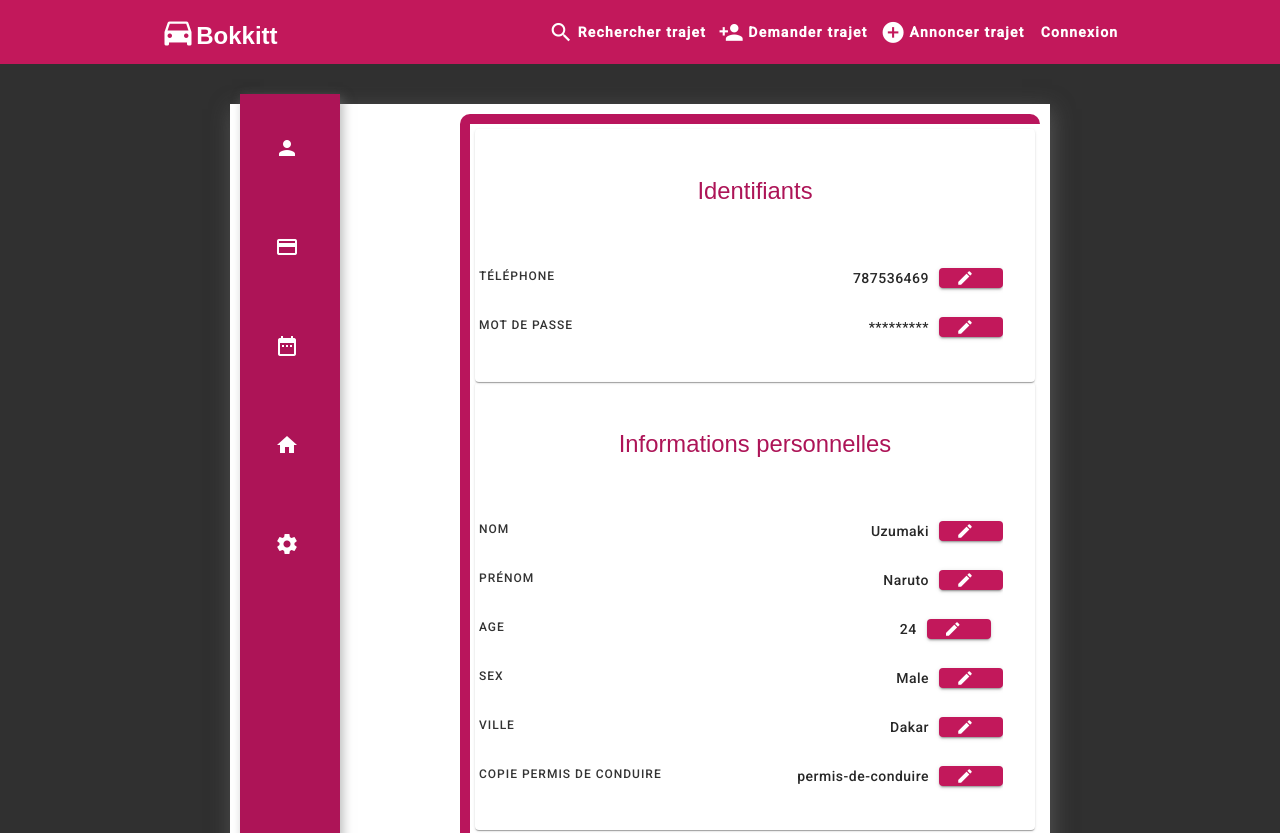
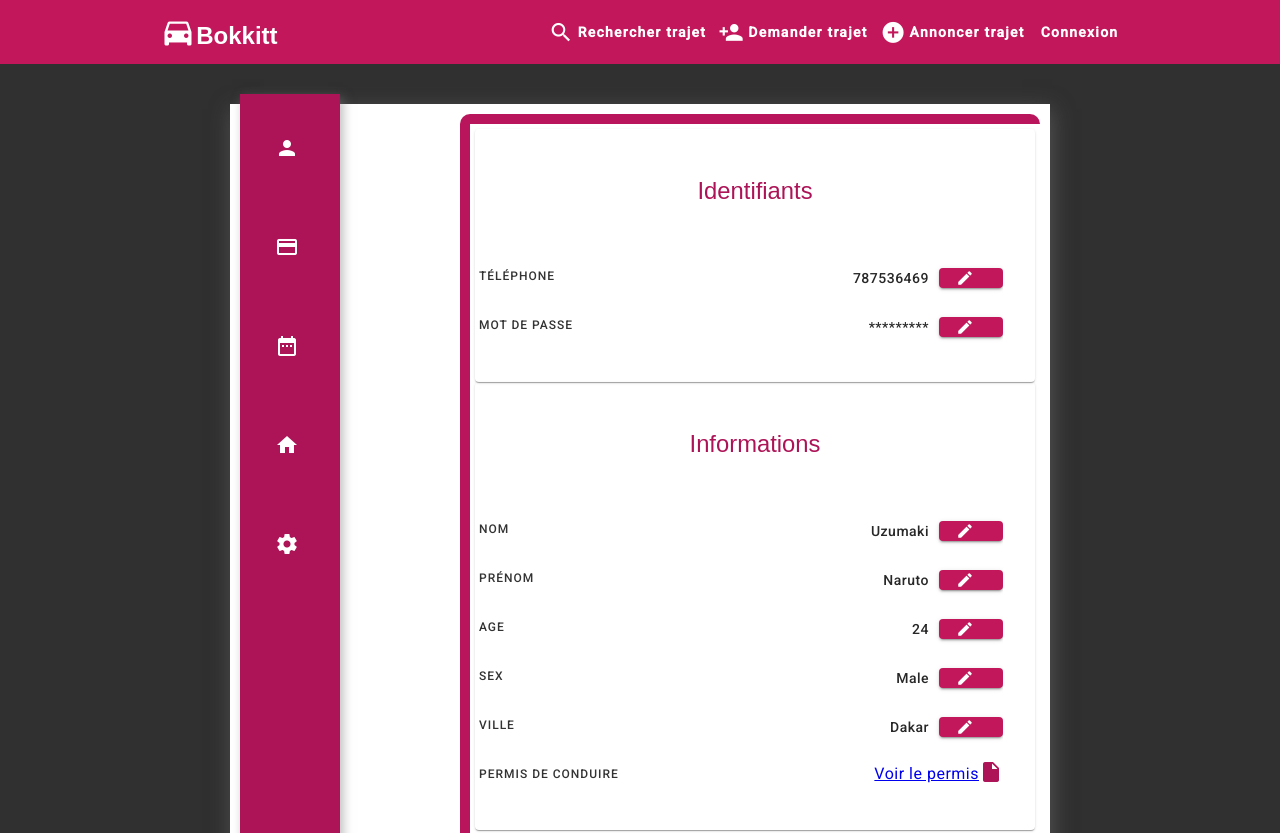
Before and after one commit to mouhamadoudou/Bokkitt-Front, an Angular app: page / in a window 1280 px wide. Shown: the top 833 px of the page. Built offline with nearby package versions, Linux system fonts and the light colour scheme.

Commit message:
feat (dashboard) :

```diff
--- a/src/app/User-infos/dashboard/dashboard.component.css
+++ b/src/app/User-infos/dashboard/dashboard.component.css
@@ -199,6 +199,7 @@ mat-list-item {
 .list-contenair {
   padding-left: 0px;
   display: flex;
+
   flex-direction: row;
   align-items: center;
   color: #272727;
@@ -208,7 +209,17 @@ mat-list-item {
     font-weight: 500;
   }
 
+  div {
+    display: flex;
+
+    flex-direction: row;
+    align-items: center;
+    margin-left: auto;
+
+  }
+
   button {
+
     width: 10px !important;
 
     height: 20px;
@@ -286,3 +297,19 @@ mat-card-content {
     }
   }
 }
+
+.insertLicense {
+  /* float: right; */
+  color:#AD1457;
+  margin-bottom: 4px;
+  margin-left: auto;
+  &:hover {
+    color: #413a3c;
+    transform: scale(1.1);
+    cursor: pointer;
+  }
+}
+
+.insert-licence-contanair {
+  margin-bottom: 17px;
+}
--- a/src/app/User-infos/dashboard/dashboard.component.html
+++ b/src/app/User-infos/dashboard/dashboard.component.html
@@ -41,13 +41,15 @@
                                 <h2>
                                     Téléphone
                                 </h2>
+                                <div>
                                     <p>
                                         787536469
                                     </p>
-
                                     <button mat-raised-button color="primary">
                                         <mat-icon>edit</mat-icon>
                                     </button>
+                                </div>
+
                             </div>
 
                         </mat-list-item>
@@ -58,6 +60,8 @@
                                 <h2>
                                     Mot de passe
                                 </h2>
+                                <div>
+
                                     <p>
                                         *********
                                     </p>
@@ -65,6 +69,8 @@
                                     <button mat-raised-button color="primary">
                                         <mat-icon>edit</mat-icon>
                                     </button>
+                                </div>
+
                             </div>
                         </mat-list-item>
                         <mat-divider></mat-divider>
@@ -75,17 +81,17 @@
             <mat-card class="card-2">
                 <mat-card-header>
                     <h1>
-                        Informations personnelles
+                        Informations
                     </h1>
                 </mat-card-header>
                 <mat-card-content>
                     <mat-list>
                         <mat-list-item>
                             <div class="list-contenair">
-
                                 <h2>
                                     Nom
                                 </h2>
+                                <div>
                                     <p>
                                         Uzumaki
                                     </p>
@@ -95,30 +101,34 @@
                                     </button>
                                 </div>
 
+                            </div>
+
                         </mat-list-item>
                         <mat-divider></mat-divider>
                         <mat-list-item>
                             <div class="list-contenair">
-
                                 <h2>
                                     Prénom
                                 </h2>
+                                <div>
                                     <p>
                                         Naruto
                                     </p>
-
                                     <button mat-raised-button color="primary">
                                         <mat-icon>edit</mat-icon>
                                     </button>
+                                </div>
+
                             </div>
                         </mat-list-item>
                         <mat-divider></mat-divider>
                         <mat-list-item>
                             <div class="list-contenair">
-
                                 <h2>
                                     Age
                                 </h2>
+                                <div>
+
                                     <p>
                                         24
                                     </p>
@@ -127,14 +137,17 @@
                                         <mat-icon>edit</mat-icon>
                                     </button>
                                 </div>
+
+                            </div>
                         </mat-list-item>
                         <mat-divider></mat-divider>
                         <mat-list-item>
                             <div class="list-contenair">
-
                                 <h2>
                                     Sex
                                 </h2>
+                                <div>
+
                                     <p>
                                         Male
                                     </p>
@@ -143,14 +156,17 @@
                                         <mat-icon>edit</mat-icon>
                                     </button>
                                 </div>
+
+                            </div>
                         </mat-list-item>
                         <mat-divider></mat-divider>
                         <mat-list-item>
                             <div class="list-contenair">
-
                                 <h2>
                                     Ville
                                 </h2>
+                                <div>
+
                                     <p>
                                         Dakar
                                     </p>
@@ -159,21 +175,21 @@
                                         <mat-icon>edit</mat-icon>
                                     </button>
                                 </div>
+
+                            </div>
                         </mat-list-item>
                         <mat-divider></mat-divider>
                         <mat-list-item>
                             <div class="list-contenair">
+                                <h2>
+                                    Permis de conduire
+                                </h2>
+                                <div class="insert-licence-contanair">
+                                    <a href="path/to/your/document.pdf" target="_blank">Voir le permis</a>
+                                    <mat-icon (click)="insertLicense()" class="insertLicense">
+                                        insert_drive_file</mat-icon>
+                                </div>
 
-                                <h2>
-                                    Copie permis de conduire
-                                </h2>
-                                <p>
-                                    permis-de-conduire
-                                </p>
-
-                                <button mat-raised-button color="primary">
-                                    <mat-icon>edit</mat-icon>
-                                </button>
                             </div>
                         </mat-list-item>
                     </mat-list>
--- a/src/app/User-infos/dashboard/dashboard.component.ts
+++ b/src/app/User-infos/dashboard/dashboard.component.ts
@@ -11,4 +11,8 @@ export class DashboardComponent {
   activateSection(section: string): void {
     this.activeSection = section;
   }
+
+  insertLicense() {
+
+  }
 }
```
Lines whose indentation alone changed are shown as unchanged.
